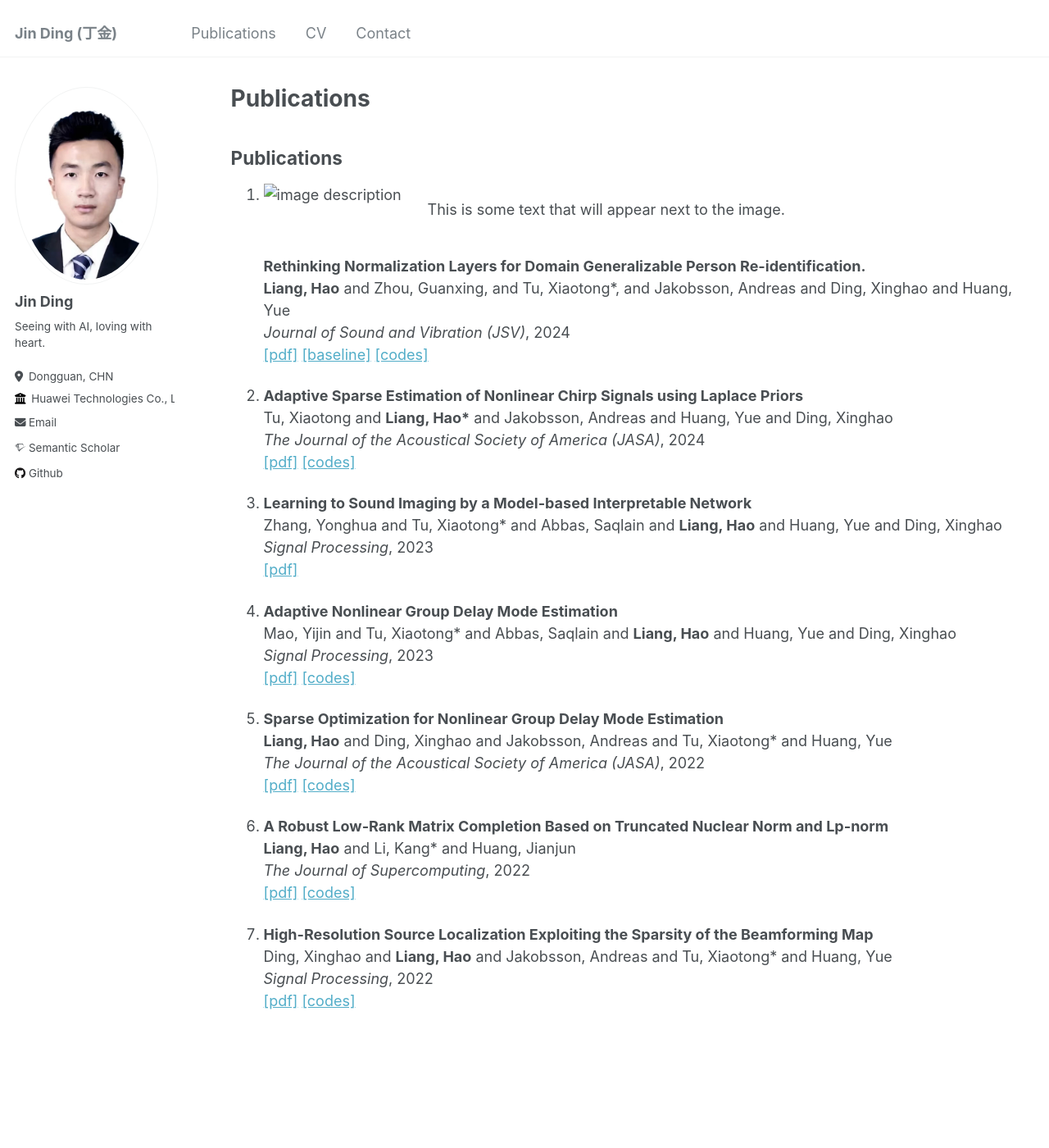
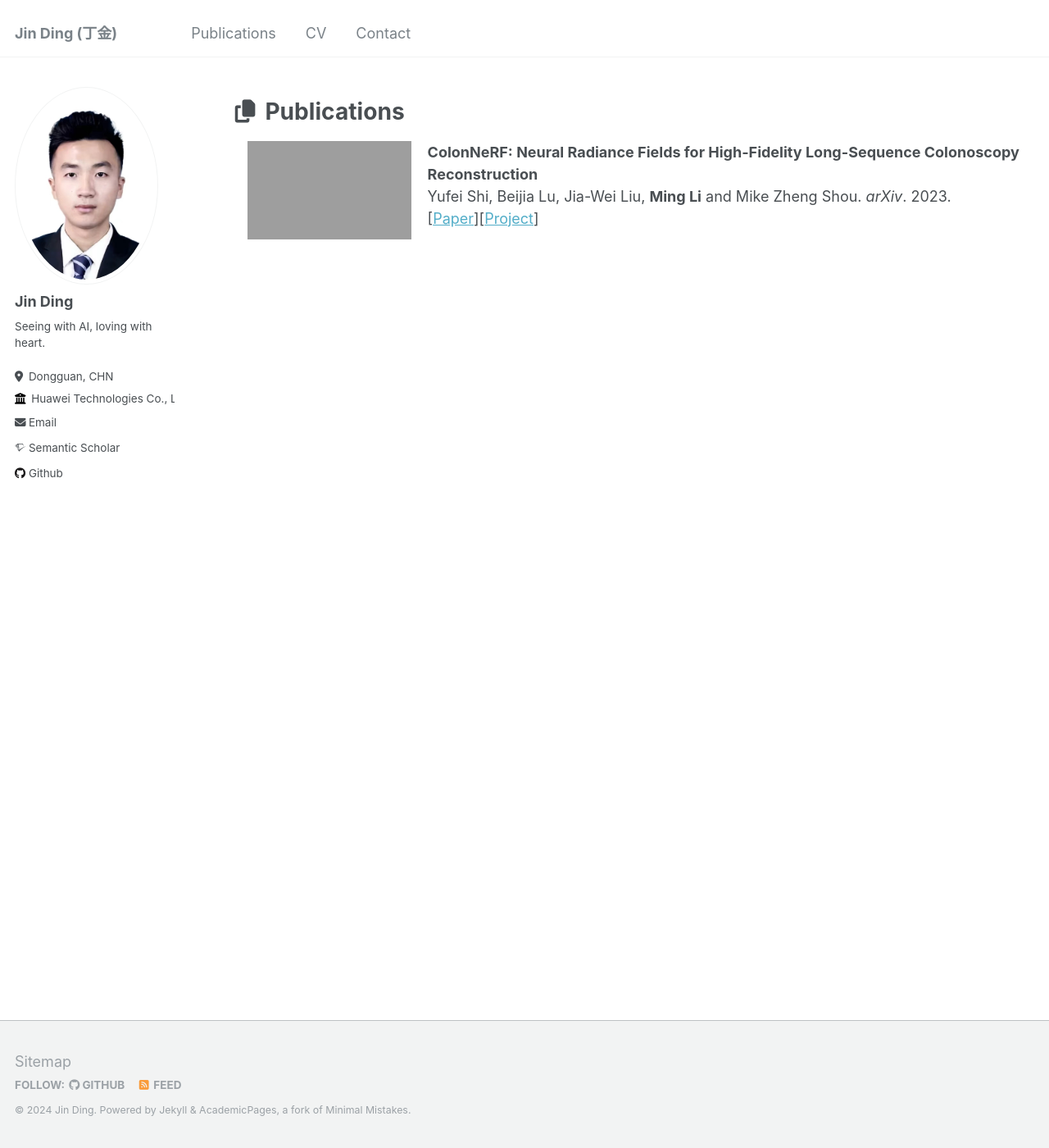
Before and after one commit to DJEddyking/djeddyking.github.io, a Jekyll site: the page built from _pages/publications.md, in a window 1280 px wide and 1400 px high. Shown: the whole window at 82% size. Built offline with Jekyll 4.4.1, drawn with Linux system fonts in a browser that asks for light colours; some web fonts are replaced; grey boxes are pictures that could not be loaded.

Commit message:
Update publications.md

```diff
--- a/_pages/publications.md
+++ b/_pages/publications.md
@@ -1,75 +1,15 @@
 ---
 layout: archive
-title: "Publications"
+title: ""
 permalink: /publications/
 author_profile: true
 ---
 
+# <i class="fa fa-fw fa-copy"></i> Publications #
 
-## Publications
-
-<ol>
-
-
-<li>
-  <div style="display: flex; align-items: flex-start;">
-  <img src="./ECCV.png" alt="image description" style="width: 200px;">
-  <p>This is some text that will appear next to the image.</p>
-  </div>
-  <p> <b>Rethinking Normalization Layers for Domain Generalizable Person Re-identification.</b><br>
-<b>Liang, Hao</b> and Zhou, Guanxing, and Tu, Xiaotong*, and Jakobsson, Andreas and Ding, Xinghao and Huang, Yue<br>
-<i>Journal of Sound and Vibration (JSV)</i>, 2024 <br>
-<a href="https://doi.org/10.1016/j.jsv.2024.118620" class="textlink" target="_blank">[pdf]</a>
-<a href="https://github.com/HauLiang/Acoustic-Beamforming-Advanced" class="textlink" target="_blank">[baseline]</a>
-<a href="https://github.com/HauLiang/DAMAS-FISTA-Net" class="textlink" target="_blank">[codes]</a>
+<p>
+<img src="https://ming1993li.github.io/images/colonnerf.jpg?raw=true" alt="Figure" style="width: 200px; height: 120px;" hspace="20" align="left"/>
+<b>ColonNeRF: Neural Radiance Fields for High-Fidelity Long-Sequence Colonoscopy Reconstruction</b><br>Yufei Shi, Beijia Lu, Jia-Wei Liu, <b>Ming Li</b> and Mike Zheng Shou. <i>arXiv</i>. 2023.<br>
+[<a href="http://arxiv.org/abs/2312.02015">Paper</a>][<a href="https://showlab.github.io/ColonNeRF/">Project</a>]
+<br clear="left">
 </p>
-</li>
-
-<li><p> <b>Adaptive Sparse Estimation of Nonlinear Chirp Signals using Laplace Priors</b><br>
-Tu, Xiaotong and <b>Liang, Hao*</b> and Jakobsson, Andreas and Huang, Yue and Ding, Xinghao<br>
-<i>The Journal of the Acoustical Society of America (JASA)</i>, 2024 <br>
-<a href="https://doi.org/10.1121/10.0024248" class="textlink" target="_blank">[pdf]</a>
-<a href="https://github.com/HauLiang/ANCME" class="textlink" target="_blank">[codes]</a>
-</p>
-</li>
-
-<li><p> <b>Learning to Sound Imaging by a Model-based Interpretable Network</b><br>
-Zhang, Yonghua and Tu, Xiaotong* and Abbas, Saqlain and <b>Liang, Hao</b> and Huang, Yue and Ding, Xinghao<br>
-<i>Signal Processing</i>, 2023 <br>
-<a href="https://www.sciencedirect.com/science/article/pii/S0165168423003559" class="textlink" target="_blank">[pdf]</a>
-</p>
-</li>
-
-<li><p> <b>Adaptive Nonlinear Group Delay Mode Estimation</b><br>
-Mao, Yijin and Tu, Xiaotong* and Abbas, Saqlain and <b>Liang, Hao</b> and Huang, Yue and Ding, Xinghao<br>
-<i>Signal Processing</i>, 2023 <br>
-<a href="https://www.sciencedirect.com/science/article/pii/S0165168423002554" class="textlink" target="_blank">[pdf]</a>
-<a href="https://github.com/YijinMao/ANGDME" class="textlink" target="_blank">[codes]</a>
-</p>
-</li>
-
-<li><p> <b>Sparse Optimization for Nonlinear Group Delay Mode Estimation</b><br>
-<b>Liang, Hao</b> and Ding, Xinghao and Jakobsson, Andreas and Tu, Xiaotong* and Huang, Yue<br>
-<i>The Journal of the Acoustical Society of America (JASA)</i>, 2022 <br>
-<a href="https://doi.org/10.1121/10.0014696" class="textlink" target="_blank">[pdf]</a>
-<a href="https://github.com/HauLiang/NGDME" class="textlink" target="_blank">[codes]</a>
-</p>
-</li>
-
-<li><p> <b>A Robust Low-Rank Matrix Completion Based on Truncated Nuclear Norm and Lp-norm</b><br>
-<b>Liang, Hao</b> and Li, Kang* and Huang, Jianjun<br>
-<i>The Journal of Supercomputing</i>, 2022 <br>
-<a href="https://doi.org/10.1007/s11227-022-04385-8" class="textlink" target="_blank">[pdf]</a>
-<a href="https://github.com/HauLiang/Lp-TNN" class="textlink" target="_blank">[codes]</a>
-</p>
-</li>
-
-<li><p> <b>High-Resolution Source Localization Exploiting the Sparsity of the Beamforming Map</b><br>
-Ding, Xinghao and <b>Liang, Hao</b> and Jakobsson, Andreas and Tu, Xiaotong* and Huang, Yue<br>
-<i>Signal Processing</i>, 2022 <br>
-<a href="https://www.sciencedirect.com/science/article/pii/S016516842100414X" class="textlink" target="_blank">[pdf]</a>
-<a href="https://github.com/HauLiang/FFT-DFISTA-and-FFT-DADMM" class="textlink" target="_blank">[codes]</a>
-</p>
-</li>
-
-</ol>
```
